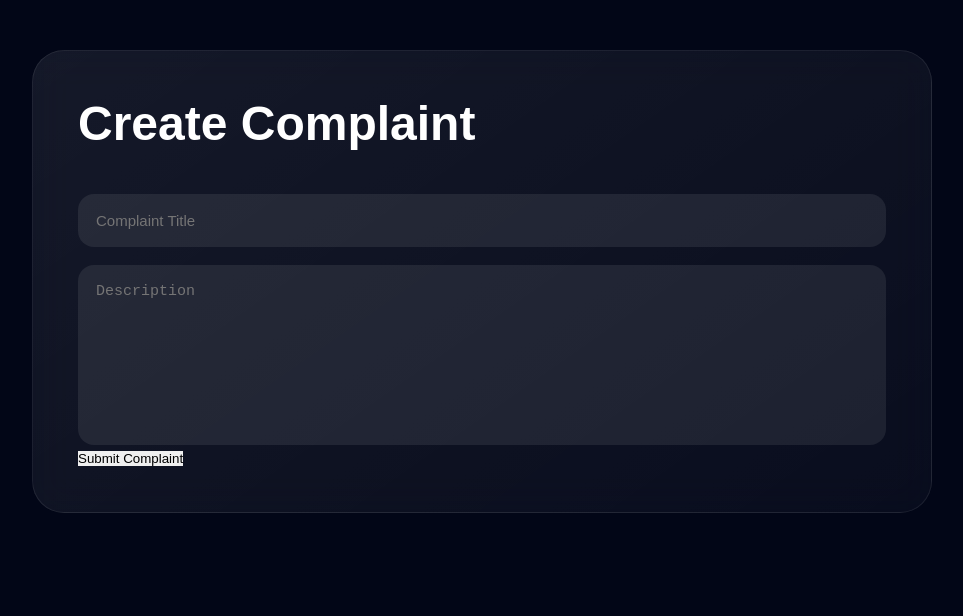
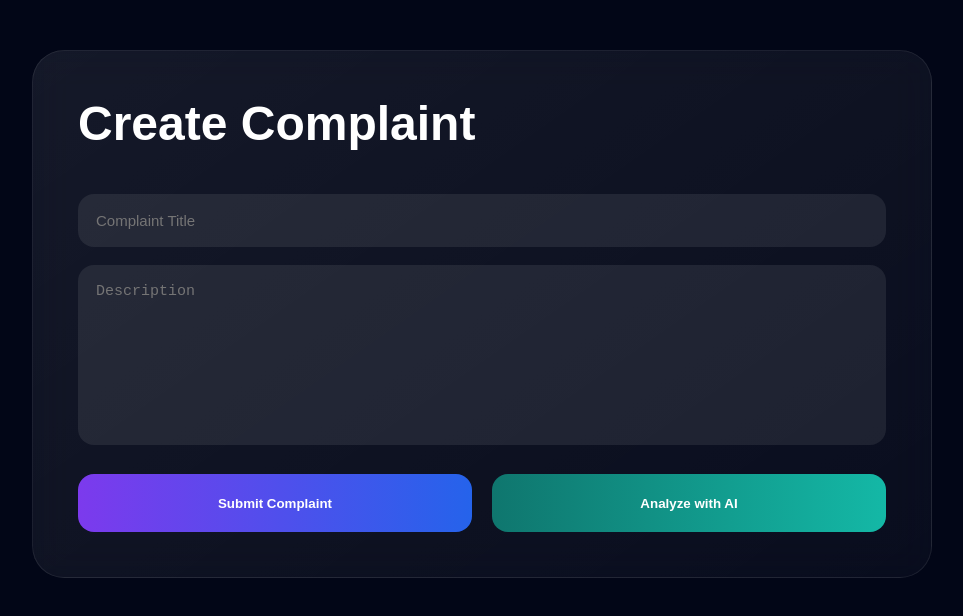
Before and after one commit to DakshSingh01/smart-complaint-management-system, a React (Vite) app in the folder frontend/smart-complaint-management/: page /create-complaint in a window 1280 px wide. Shown: the top 616 px of the page, without its empty margins (158-1121 px from the left). Built offline with nearby package versions, Linux system fonts and the light colour scheme; sample sign-in values are in the browser's storage.

Commit message:
fixed complaint form ui

```diff
--- a/frontend/smart-complaint-management/src/pages/ComplaintForm.jsx
+++ b/frontend/smart-complaint-management/src/pages/ComplaintForm.jsx
@@ -1,5 +1,5 @@
 import { useState } from "react";
-import API from "../api/axios";
+import axios from "axios";
 
 const ComplaintForm = () => {
 
@@ -12,23 +12,36 @@ const ComplaintForm = () => {
 
     try {
 
-      await API.post(
-        "/api/complaints",
+      const userInfo = JSON.parse(
+        localStorage.getItem("userInfo")
+      );
+
+      await axios.post(
+        "https://smart-complaint-management-system-1-1ymp.onrender.com/api/complaints",
         {
           title,
           description,
+        },
+        {
+          headers: {
+            Authorization: `Bearer ${userInfo.token}`,
+          },
         }
       );
 
-      alert("Complaint Added");
+      alert("Complaint Submitted");
 
-      window.location.href = "/dashboard";
+      setTitle("");
+      setDescription("");
 
     } catch (error) {
 
       console.log(error);
 
-      alert("Error");
+      alert(
+        error.response?.data?.message ||
+        "Something went wrong"
+      );
     }
   };
 
@@ -36,11 +49,14 @@ const ComplaintForm = () => {
 
     <div className="dashboard-main">
 
-      <div className="form-container">
+      <div className="page-container">
 
-        <h1>Create Complaint</h1>
+        <form
+          className="form-container"
+          onSubmit={submitHandler}
+        >
 
-        <form onSubmit={submitHandler}>
+          <h1>Create Complaint</h1>
 
           <input
             type="text"
@@ -49,6 +65,7 @@ const ComplaintForm = () => {
             onChange={(e) =>
               setTitle(e.target.value)
             }
+            required
           />
 
           <textarea
@@ -57,11 +74,23 @@ const ComplaintForm = () => {
             onChange={(e) =>
               setDescription(e.target.value)
             }
-          />
+            required
+          ></textarea>
 
-          <button type="submit">
-            Submit Complaint
-          </button>
+          <div className="button-group">
+
+            <button type="submit">
+              Submit Complaint
+            </button>
+
+            <button
+              type="button"
+              className="ai-btn"
+            >
+              Analyze with AI
+            </button>
+
+          </div>
 
         </form>
 
```
